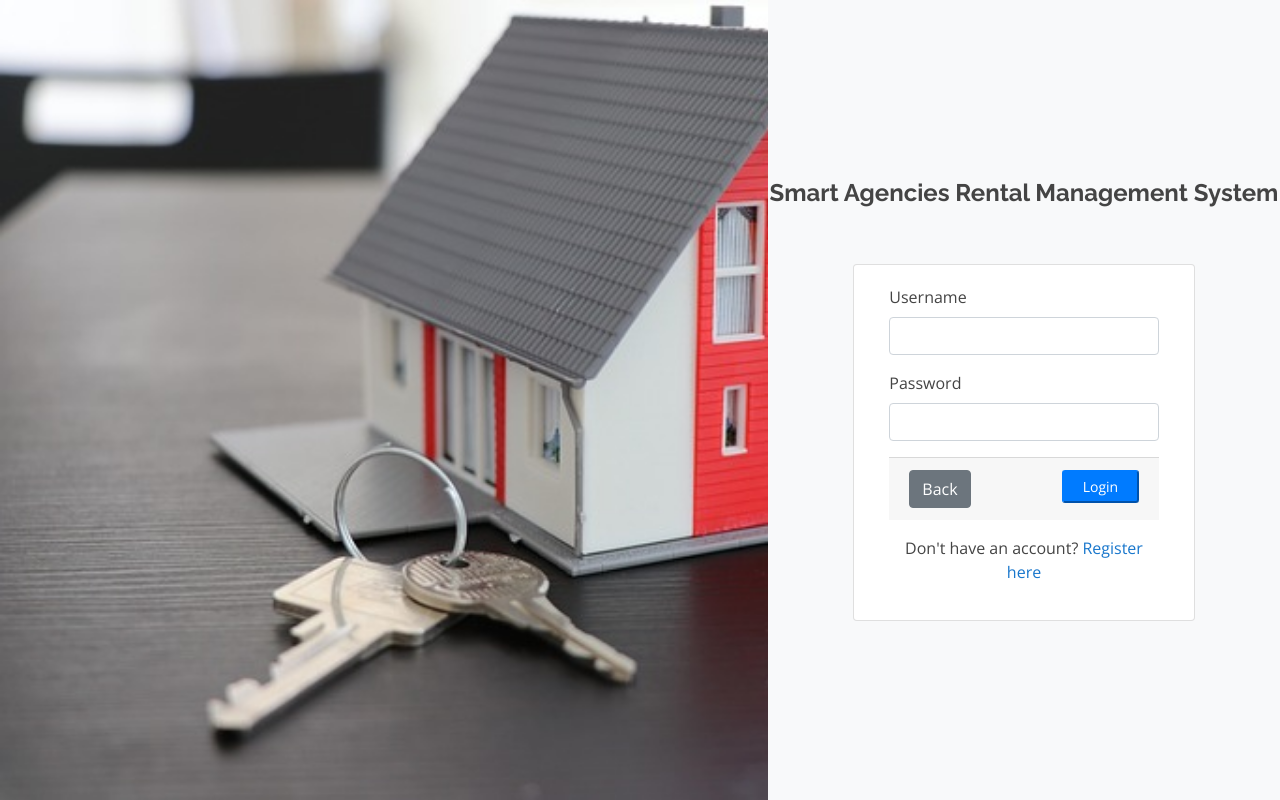
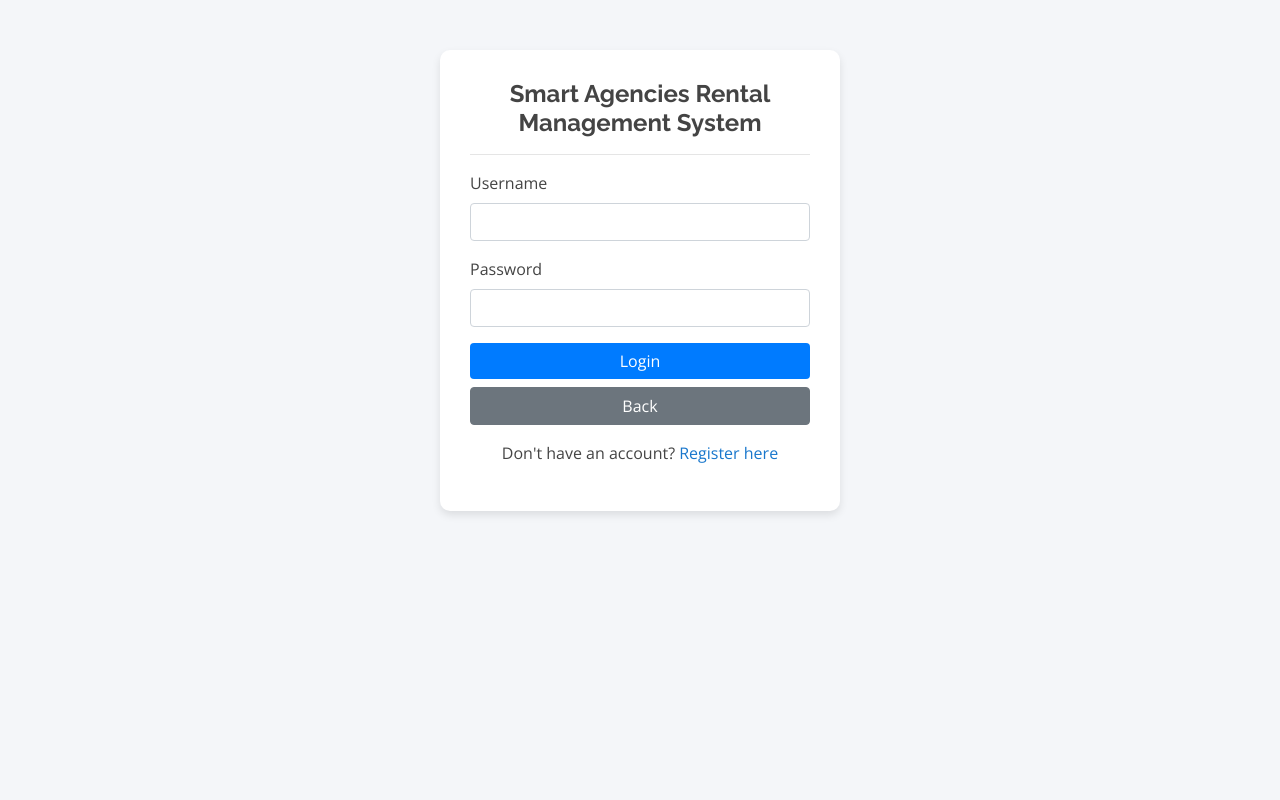
Before and after one commit to AmirZaid11/rental-management-system, a PHP site: page /tenants_login.php in a window 1280 px wide. Run offline with PHP 8.4, Linux system fonts and the light colour scheme; data comes from the database, SQL or seed files in the repository; some libraries are stand-ins or nearby versions.

Commit message:
Updated changes

```diff
--- a/tenants_login.php
+++ b/tenants_login.php
@@ -3,24 +3,30 @@ session_start();
 include('./db_connect.php');
 
 ob_start();
-if(!isset($_SESSION['system'])){
-	$system = $conn->query("SELECT * FROM system_settings limit 1")->fetch_array();
-	foreach($system as $k => $v){
+if (!isset($_SESSION['system'])) {
+    $system = $conn->query("SELECT * FROM system_settings LIMIT 1")->fetch_array();
+    foreach ($system as $k => $v) {
         $_SESSION['system'][$k] = $v;
     }
 }
 ob_end_flush();
 
-if (isset($_POST['username']) && isset($_POST['password'])) {
+if ($_SERVER["REQUEST_METHOD"] == "POST") {
     $username = $_POST['username'];
     $password = $_POST['password'];
 
+    // Fetch user data
     $query = "SELECT * FROM clients WHERE username='$username' AND password='$password'";
     $result = $conn->query($query);
 
     if ($result->num_rows == 1) {
-        $_SESSION['login_id'] = $username;
-        header("location: tenant_portal.php");
+        $row = $result->fetch_assoc();
+
+        $_SESSION['login_id'] = $row['id'];
+        $_SESSION['tenant_name'] = $row['name'];
+
+        // Redirect to tenant dashboard
+        header("Location: tenant_dashboard.php");
         exit();
     } else {
         echo "<script>alert('Invalid username or password');</script>";
@@ -34,118 +40,64 @@ if (isset($_POST['username']) && isset($_POST['password'])) {
 <head>
     <meta charset="utf-8">
     <meta content="width=device-width, initial-scale=1.0" name="viewport">
-
     <title><?php echo $_SESSION['system']['name'] ?></title>
 
     <?php include('./header.php'); ?>
-<?php
-if(isset($_SESSION['login_id']))
-header("location:tenant_portal.php");
 
-?>
-
+    <style>
+        body {
+            width: 100%;
+            height: 100%;
+            background: #f4f6f9;
+        }
+        main#main {
+            width: 100%;
+            height: 100%;
+        }
+        #login-container {
+            width: 100%;
+            max-width: 400px;
+            margin: 50px auto;
+            padding: 30px;
+            background: white;
+            border-radius: 10px;
+            box-shadow: 0px 4px 8px rgba(0, 0, 0, 0.1);
+        }
+        .btn-primary {
+            background: #007bff;
+            border: none;
+        }
+        .btn-primary:hover {
+            background: #0056b3;
+        }
+    </style>
 </head>
-<style>
-    body{
-        width: 100%;
-        height: calc(100%);
-        /*background: #007bff;*/
-    }
-    main#main{
-        width:100%;
-        height: calc(100%);
-        background:white;
-    }
-    #login-right{
-        position: absolute;
-        right:0;
-        width:40%;
-        height: calc(100%);
-        background:white;
-        display: flex;
-        align-items: center;
-    }
-    #login-left{
-        position: absolute;
-        left:0;
-        width:60%;
-        height: calc(100%);
-        background:#59b6ec61;
-        display: flex;
-        align-items: center;
-        background: url(assets/images/house-4516175_640.jpg);
-        background-repeat: no-repeat;
-        background-size: cover;
-    }
-    #login-right .card{
-        margin: auto;
-        z-index: 1
-    }
-    .logo {
-        margin: auto;
-        font-size: 8rem;
-        background: white;
-        padding: .5em 0.7em;
-        border-radius: 50% 50%;
-        color: #000000b3;
-        z-index: 10;
-    }
-    div#login-right::before {
-        content: "";
-        position: absolute;
-        top: 0;
-        left: 0;
-        width: calc(100%);
-        height: calc(100%);
-        /*background: #000000e0;*/
-    }
-
-</style>
 
 <body>
 
-
-<main id="main" class=" bg-light">
-    <div id="login-left" class="bg-dark">
-    </div>
-
-    <div id="login-right" class="bg-light">
-        <div class="w-100">
-        <h4 class="text-blue text-center"><b><?php echo $_SESSION['system']['name'] ?></b></h4>
-        <br>
-        <br>
-        <div class="card col-md-8">
-            <div class="card-body">
-                <form id="login-form" >
+<main id="main">
+    <div id="login-container">
+        <h4 class="text-center"><b><?php echo $_SESSION['system']['name'] ?></b></h4>
+        <hr>
+        <form id="login-form" method="POST">
             <div class="form-group">
                 <label for="username" class="control-label">Username</label>
-                        <input type="text" id="username" name="username" class="form-control">
+                <input type="text" id="username" name="username" class="form-control" required>
             </div>
             <div class="form-group">
                 <label for="password" class="control-label">Password</label>
-                        <input type="password" id="password" name="password" class="form-control">
+                <input type="password" id="password" name="password" class="form-control" required>
             </div>
-                    <div class="card-footer">
-                        <button class="btn-sm btn-block btn-wave col-md-4 float-right btn-primary">Login</button>
-                        <a href="homepage.php" class="btn btn-secondary">Back</a>
+            <div class="form-group text-center">
+                <button type="submit" class="btn btn-primary btn-block">Login</button>
+                <a href="homepage.php" class="btn btn-secondary btn-block">Back</a>
             </div>
-
-                <div class="text-center mt-3">
+            <div class="text-center">
                 <p>Don't have an account? <a href="tenants_regform.php">Register here</a></p>
             </div>
-
-
         </form>
     </div>
-        </div>
-        </div>
-    </div>
-
-
 </main>
-
-<a href="#" class="back-to-top"><i class="icofont-simple-up"></i></a>
-
 
 </body>
 </html>
```
Also changed, not shown: book_house.php (added, +88 -0 lines), cancel_booking.php (added, +29 -0 lines), logout.php (added, +11 -0 lines), process_booking.php (added, +56 -0 lines), tenant_dashboard.php (added, +146 -0 lines), tenant_portal.php (added, +30 -0 lines). Lines whose indentation alone changed are shown as unchanged.
